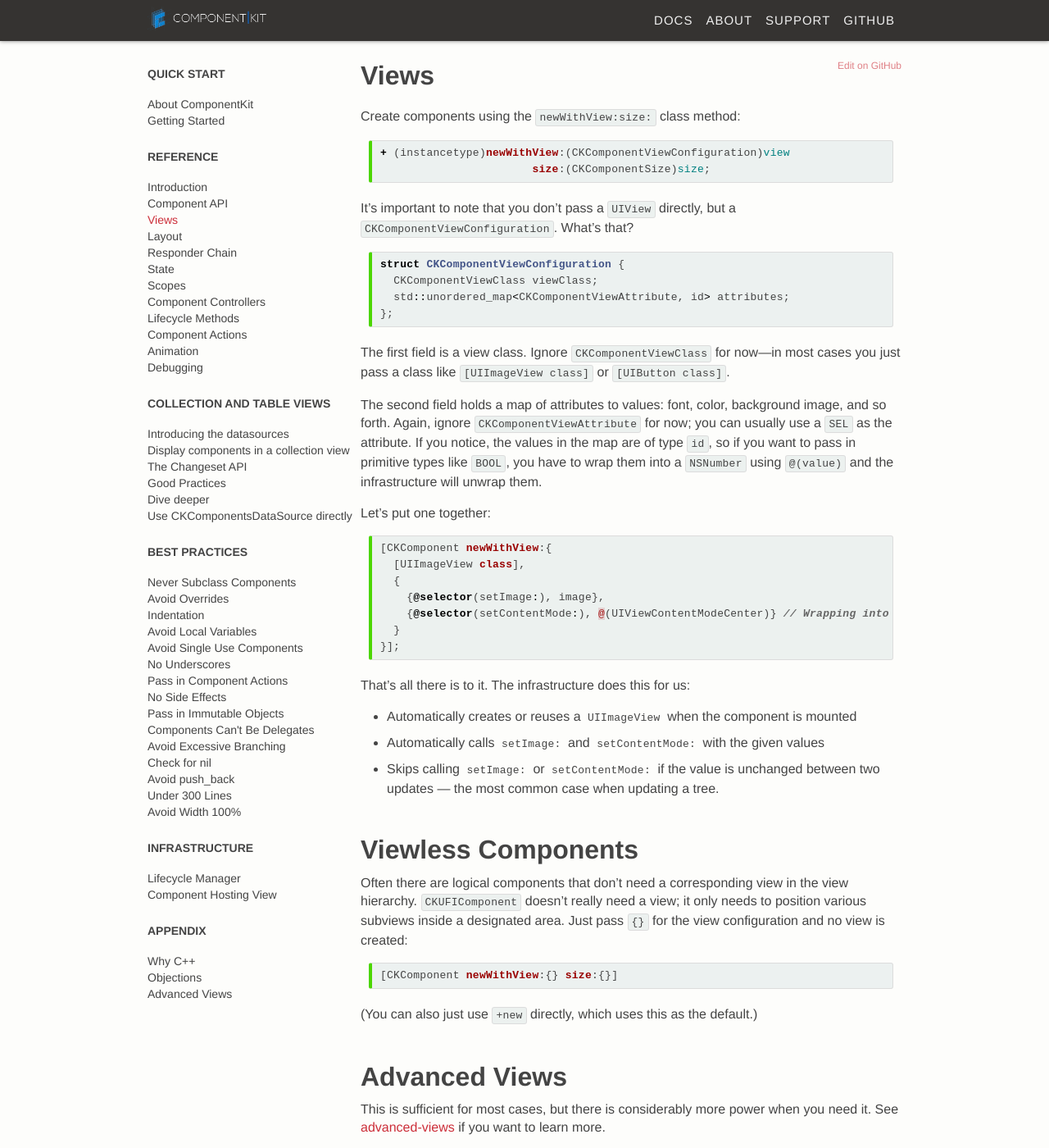
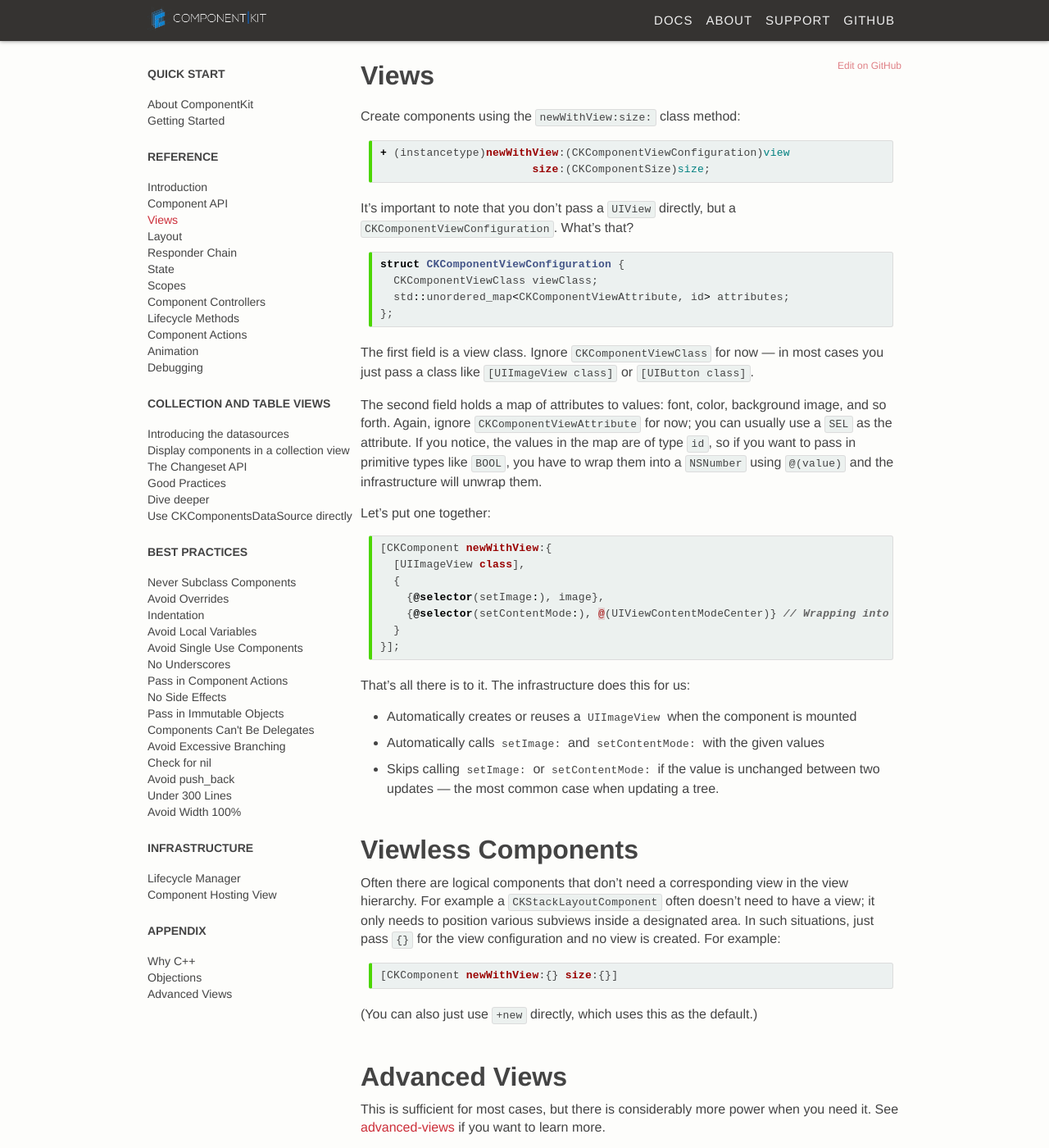
Before and after one commit to dstnbrkr/componentkit, a Jekyll site: the page built from _docs/views.md, in a window 1280 px wide and 1400 px high. Shown: the whole window at 82% size. Built offline with Jekyll 4.4.1, drawn with Linux system fonts in a browser that asks for light colours; Markdown is read by kramdown in place of the engine named in the settings; comment, search, counter and statistics services are not loaded.

Commit message:
Update views.md

````diff
--- a/_docs/views.md
+++ b/_docs/views.md
@@ -19,7 +19,7 @@ struct CKComponentViewConfiguration {
 };
 ```
 
-The first field is a view class. Ignore `CKComponentViewClass` for now—in most cases you just pass a class like `[UIImageView class]` or `[UIButton class]`.
+The first field is a view class. Ignore `CKComponentViewClass` for now — in most cases you just pass a class like `[UIImageView class]` or `[UIButton class]`.
 
 The second field holds a map of attributes to values: font, color, background image, and so forth. Again, ignore `CKComponentViewAttribute` for now; you can usually use a `SEL` as the attribute. If you notice, the values in the map are of type `id`, so if you want to pass in primitive types like `BOOL`, you have to wrap them into a `NSNumber` using `@(value)` and the infrastructure will unwrap them.
 
@@ -43,7 +43,7 @@ That's all there is to it. The infrastructure does this for us:
 
 # Viewless Components
 
-Often there are logical components that don't need a corresponding view in the view hierarchy. `CKUFIComponent` doesn't really need a view; it only needs to position various subviews inside a designated area. Just pass `{}` for the view configuration and no view is created:
+Often there are logical components that don't need a corresponding view in the view hierarchy. For example a `CKStackLayoutComponent` often doesn't need to have a view; it only needs to position various subviews inside a designated area. In such situations, just pass `{}` for the view configuration and no view is created. For example:
 
 ```objc++
 [CKComponent newWithView:{} size:{}]
@@ -53,4 +53,4 @@ Often there are logical components that don't need a corresponding view in the v
 
 # Advanced Views
 
-This is sufficient for most cases, but there is considerably more power when you need it. See [advanced-views](docs/advanced-views) if you want to learn more.
+This is sufficient for most cases, but there is considerably more power when you need it. See [advanced-views](advanced-views.html) if you want to learn more.
````
